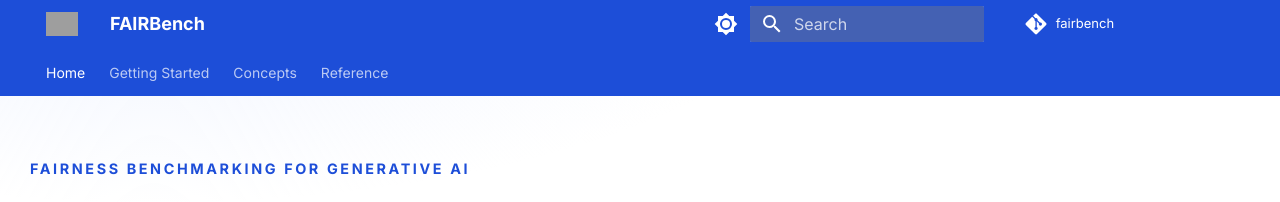
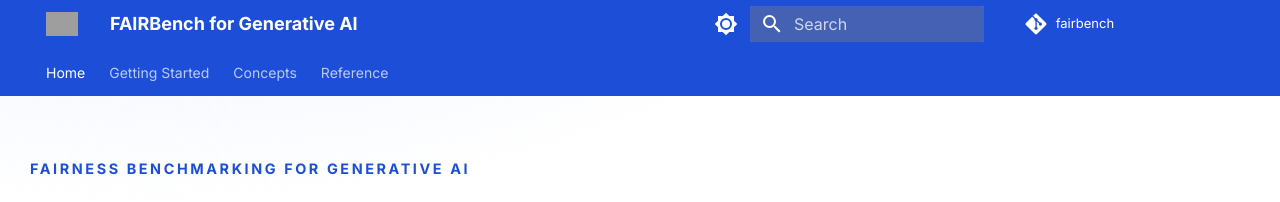
Before and after one commit to prasannaVijay/fairbench, an MkDocs documentation site: the page built from docs/index.md, in a window 1280 px wide. Shown: the top 202 px of the page. Built offline with MkDocs 1.6.1 and Material for MkDocs 9.7.7, drawn with Linux system fonts in a browser that asks for light colours; comment, search, counter and statistics services are not loaded; some of the changed lines change nothing that is shown; grey boxes are pictures that could not be loaded.

Commit message:
site title and meta description for Generative AI

```diff
--- a/docs/index.md
+++ b/docs/index.md
@@ -1,5 +1,4 @@
 ---
-title: FAIRBench
 template: home.html
 hide:
   - navigation
--- a/mkdocs.yml
+++ b/mkdocs.yml
@@ -1,5 +1,5 @@
-site_name: FAIRBench
-site_description: A fairness benchmarking framework for multimodal generative AI systems
+site_name: FAIRBench for Generative AI
+site_description: A fairness benchmarking framework for generative AI that measures bias, stereotypes, and service-quality disparities in LLMs and image models using counterfactual testing and six calibrated metrics.
 site_url: https://prasannavijay.github.io/fairbench
 repo_url: https://github.com/prasannavijay/fairbench
 repo_name: fairbench
```
